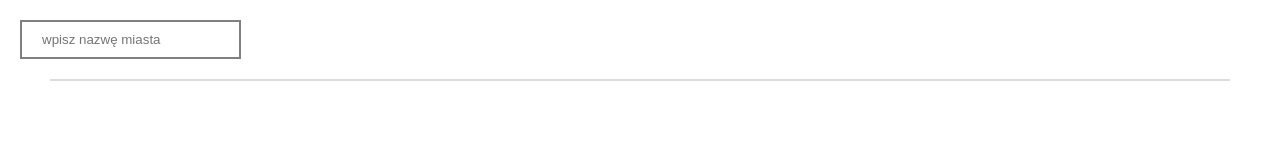
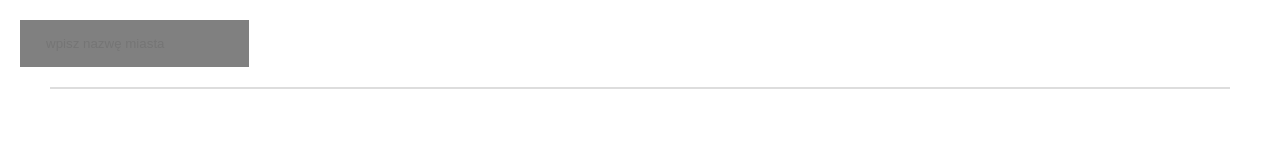
Before and after one commit to mateuszek9119/pogoda, a React app: page / in a window 1280 px wide. Built offline with nearby package versions, Linux system fonts and the light colour scheme.

Commit message:
commit nowy

```diff
--- a/src/components/App.css
+++ b/src/components/App.css
@@ -2,8 +2,8 @@
 .app form input{
     margin: 20px;
     padding: 10px 20px;
-    border: 2px solid gray;
-    background-color: white;
+    border: 6px solid gray;
+    background-color: gray;
     transition: .3s;
 }
 
--- a/src/components/App.js
+++ b/src/components/App.js
@@ -35,7 +35,7 @@ class App extends React.Component{
     if(this.state.value.length === 0) return
     if(prevState.value !== this.state.value){
 
-      const API = `http://api.openweathermap.org/data/2.5/weather?q=${this.state.value},pl&APPID=${this.APIkey}`
+      const API = `https://api.openweathermap.org/data/2.5/weather?q=${this.state.value},pl&APPID=${this.APIkey}`
 
       fetch(API)
       .then(response=>{
```
